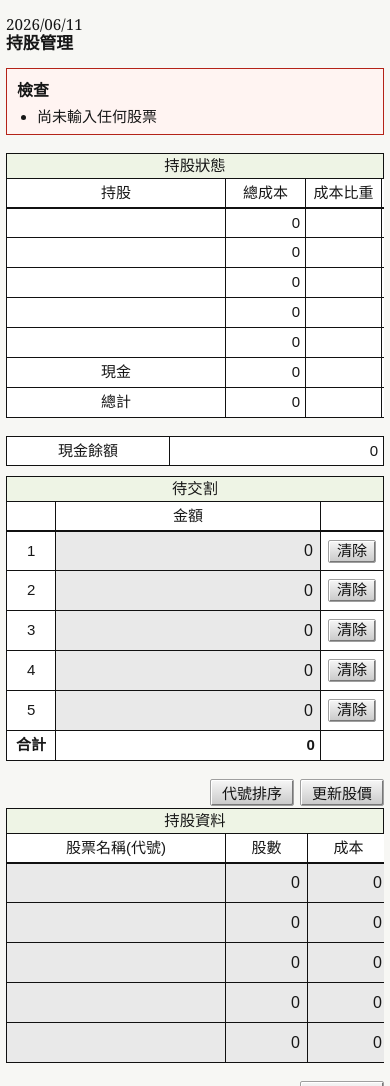
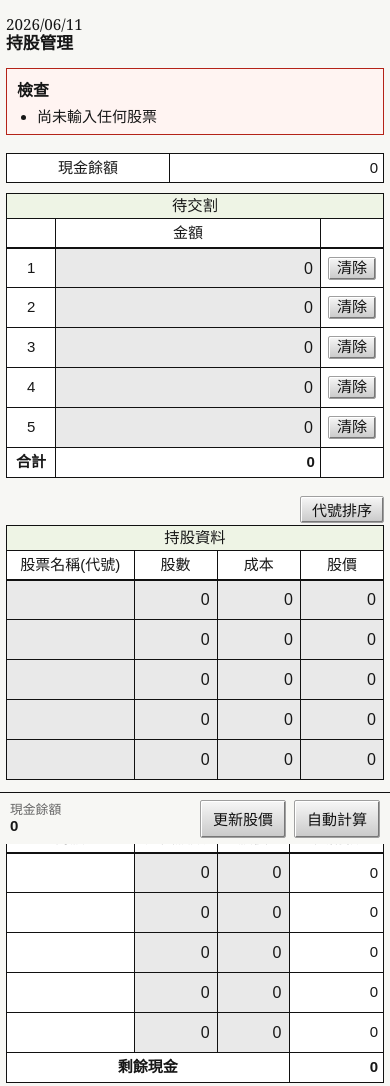
Before and after one commit to JiaMauJian/stock-manager, a plain HTML site: page index.html in a window 390 px wide. Shown: the top 1086 px of the page. Drawn offline with Linux system fonts and the light colour scheme.

Commit message:
手機版：表格不用左右滑、照操作流程排序、底部固定按鈕列
- 持股資料、下單試算改固定欄寬塞進一個畫面，名稱過長截斷；手機隱藏持股的清除欄
- 順序改為 現金／待交割 → 持股資料 → 下單試算 → 持股狀態
- 底部固定列顯示現金餘額，放「更新股價」「自動計算」；自動計算後捲到下單試算
- 加減碼試算在手機整塊隱藏

Co-Authored-By: Claude Opus 5.5 <noreply@anthropic.com>

```diff
--- a/app.js
+++ b/app.js
@@ -30,6 +30,7 @@ function render() {
     ${renderStatus(computed)}
     ${renderOrders(computed)}
     ${renderDataTools()}
+    ${renderMobileBar(computed)}
   `;
   if (toolsOpen) document.querySelector(".data-tools")?.setAttribute("open", "");
 }
@@ -92,12 +93,26 @@ function renderSettlements(computed) {
   `;
 }
 
+// 手機版固定在畫面底部的按鈕列，捲到哪都按得到
+function renderMobileBar(computed) {
+  return `
+    <div class="mobile-bar">
+      <div class="mobile-bar-cash">
+        <span>現金餘額</span>
+        <strong>${money(computed.totals.availableCash)}</strong>
+      </div>
+      <button class="excel-button" type="button" data-action="update-prices">更新股價</button>
+      <button class="excel-button" type="button" data-action="auto-orders">自動計算</button>
+    </div>
+  `;
+}
+
 function renderHoldings() {
   return `
     <section class="sheet-block area-holdings">
       <div class="action-row">
         <button class="excel-button" type="button" data-action="sort-holdings">代號排序</button>
-        <button class="excel-button" type="button" data-action="update-prices">更新股價</button>
+        <button class="excel-button desktop-only" type="button" data-action="update-prices">更新股價</button>
       </div>
       <div class="sheet-title">持股資料</div>
       <div class="table-wrap">
@@ -565,6 +580,10 @@ function handleAction(action, control) {
     portfolio = autoCalculateOrders(portfolio);
     savePortfolio(true, "已自動計算");
     render();
+    // 從底部按鈕列觸發時，直接帶到下單試算看結果
+    if (control?.closest(".mobile-bar")) {
+      document.querySelector(".area-orders")?.scrollIntoView({ behavior: "smooth", block: "start" });
+    }
     return;
   }
   if (action === "clear-orders") {
@@ -1040,7 +1059,7 @@ function toast(message) {
   Object.assign(node.style, {
     position: "fixed",
     right: "12px",
-    bottom: "12px",
+    bottom: "calc(12px + var(--toast-offset, 0px))",
     zIndex: "20",
     background: "#111",
     color: "#fff",
--- a/styles.css
+++ b/styles.css
@@ -547,9 +547,19 @@ th.name-cell {
   }
 }
 
+.mobile-bar {
+  display: none;
+}
+
 @media (max-width: 720px) {
+  :root {
+    --mobile-bar-height: 52px;
+    --toast-offset: var(--mobile-bar-height);
+  }
+
   .page {
-    padding: 8px 6px 24px;
+    /* 底部留空間給固定按鈕列 */
+    padding: 8px 6px calc(24px + var(--mobile-bar-height) + env(safe-area-inset-bottom));
   }
 
   .page-head {
@@ -594,9 +604,8 @@ th.name-cell {
     border-top: 1px solid var(--grid);
   }
 
-  /* 加減碼試算只留「自動計算」按鈕，結果直接看下方的下單試算 */
-  .rebalance-title,
-  .rebalance-wrap,
+  /* 加減碼試算整塊隱藏，自動計算移到底部按鈕列，結果直接看下單試算 */
+  .area-rebalance,
   .desktop-only,
   .area-orders .action-row,
   .holdings-table .dividend-col,
@@ -606,4 +615,100 @@ th.name-cell {
   .area-position {
     display: none;
   }
+
+  /* 照操作流程排：現金 → 持股 → 下單 → 看狀態 */
+  .area-account {
+    order: 1;
+  }
+
+  .area-holdings {
+    order: 2;
+  }
+
+  .area-orders {
+    order: 3;
+    scroll-margin-top: 56px;
+  }
+
+  .area-status {
+    order: 4;
+  }
+
+  .data-tools {
+    order: 5;
+  }
+
+  /* 持股資料、下單試算在手機上塞進一個畫面寬，不用左右滑；
+     名稱欄縮窄，太長就截斷。持股狀態欄位多，仍維持可橫向捲動。 */
+  .holdings-table,
+  .order-table {
+    table-layout: fixed;
+  }
+
+  .holdings-table th,
+  .holdings-table td,
+  .order-table th,
+  .order-table td {
+    min-width: 0;
+    overflow: hidden;
+    text-overflow: ellipsis;
+  }
+
+  .holdings-table th:nth-child(2),
+  .holdings-table th:nth-child(3),
+  .holdings-table th:nth-child(6) {
+    width: 22%;
+  }
+
+  .holdings-table th:nth-child(7) {
+    display: none;
+  }
+
+  .holdings-table td.action-cell {
+    display: none;
+  }
+
+  .order-table th:nth-child(2) {
+    width: 22%;
+  }
+
+  .order-table th:nth-child(3) {
+    width: 19%;
+  }
+
+  .order-table th:nth-child(4) {
+    width: 25%;
+  }
+
+  .mobile-bar {
+    position: fixed;
+    left: 0;
+    right: 0;
+    bottom: 0;
+    z-index: 10;
+    display: flex;
+    align-items: center;
+    gap: 8px;
+    min-height: var(--mobile-bar-height);
+    padding: 6px 10px calc(6px + env(safe-area-inset-bottom));
+    border-top: 1px solid var(--grid);
+    background: var(--bg);
+  }
+
+  .mobile-bar-cash {
+    display: flex;
+    flex: 1;
+    flex-direction: column;
+    line-height: 1.2;
+  }
+
+  .mobile-bar-cash span {
+    color: var(--muted);
+    font-size: 0.8rem;
+  }
+
+  .mobile-bar .excel-button {
+    min-height: 38px;
+    padding: 0 12px;
+  }
 }
```
